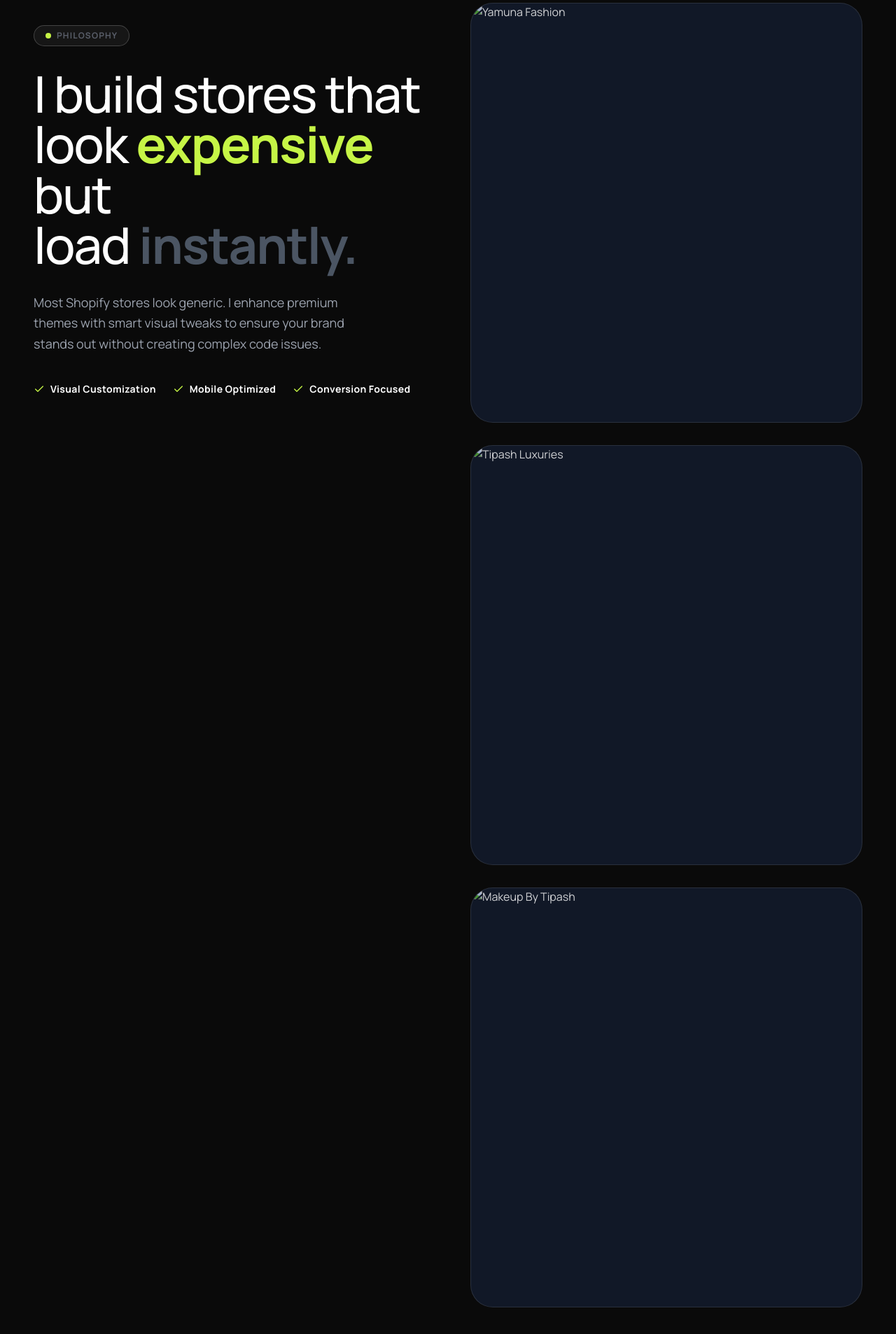
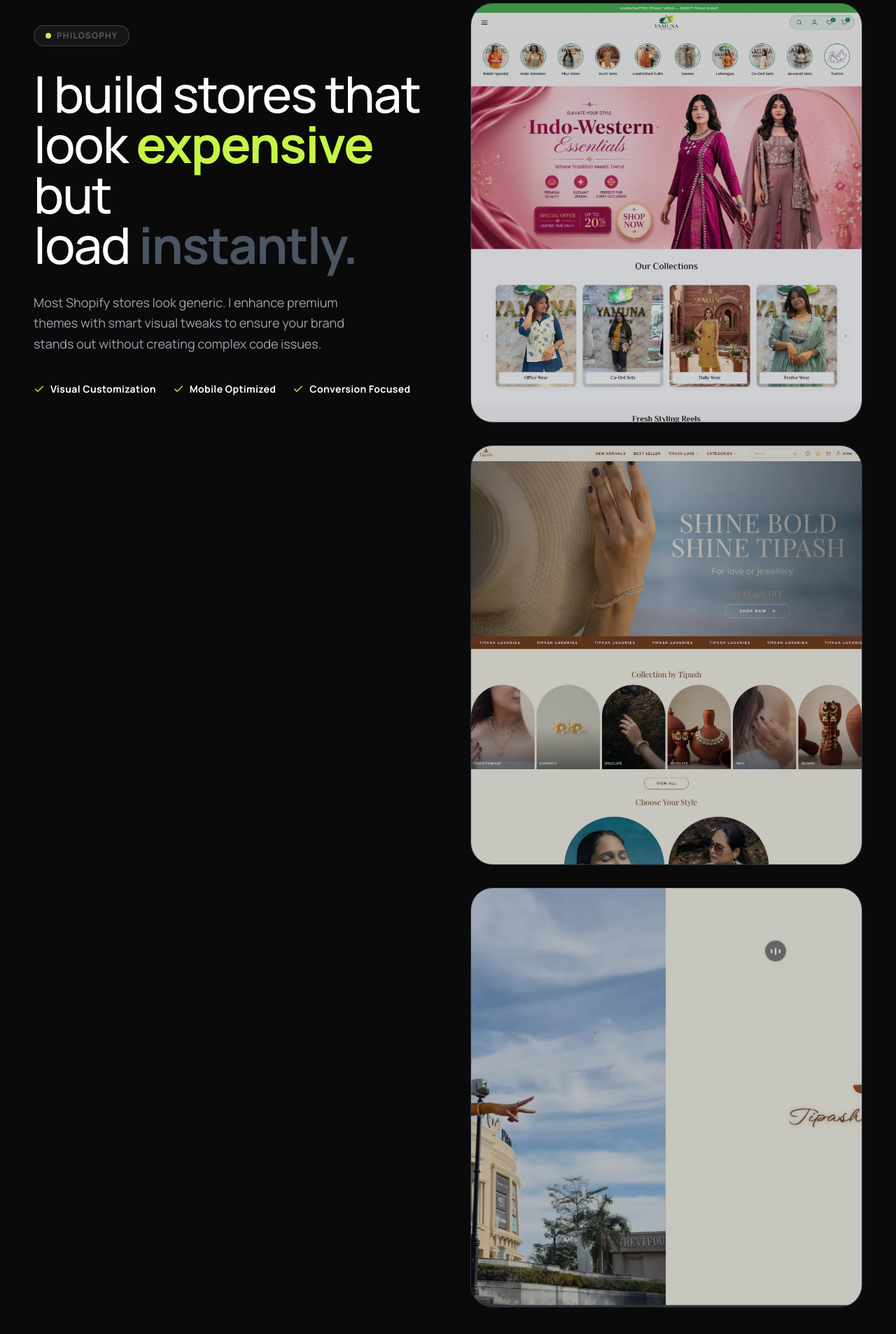
Before and after one commit to AniketShinde02/Shopify-Portfolio, a website: page src/index.html in a window 1280 px wide. Shown: the part 1360-3266 px from the top of the page at 70% size. Drawn offline with nearby package versions, Linux system fonts and the light colour scheme.

Commit message:
fix: update project screenshots and add linking

```diff
--- a/src/index.html
+++ b/src/index.html
@@ -374,19 +374,19 @@
                 <div class="flex flex-col gap-8 w-full">
 
                     <!-- Image 1: Yamuna Fashion -->
-                    <div class="h-[600px] w-full bg-gray-900 rounded-[32px] overflow-hidden sticky top-8 md:static border border-white/10 group shadow-[0_8px_30px_rgb(0,0,0,0.12)]">
-                        <img loading="lazy" src="assets/screenshots/yamunafashion.webp" alt="Yamuna Fashion" class="w-full h-full object-cover object-top opacity-80 group-hover:opacity-100 group-hover:scale-105 transition-all duration-700">
-                    </div>
+                    <a href="yamuna-fashion.html" class="block h-[600px] w-full bg-gray-900 rounded-[32px] overflow-hidden sticky top-8 md:static border border-white/10 group shadow-[0_8px_30px_rgb(0,0,0,0.12)] cursor-pointer">
+                        <img loading="lazy" src="assets/screenshots/Yamuna%20Fashion.webp" alt="Yamuna Fashion" class="w-full h-full object-cover object-top opacity-80 group-hover:opacity-100 group-hover:scale-105 transition-all duration-700">
+                    </a>
 
                     <!-- Image 2: Tipash Luxuries -->
-                    <div class="h-[600px] w-full bg-gray-900 rounded-[32px] overflow-hidden sticky top-12 md:static border border-white/10 group shadow-[0_8px_30px_rgb(0,0,0,0.12)]">
-                        <img loading="lazy" src="assets/screenshots/Tipash_Luxuries.webp" alt="Tipash Luxuries" class="w-full h-full object-cover object-top opacity-80 group-hover:opacity-100 group-hover:scale-105 transition-all duration-700">
-                    </div>
+                    <a href="tipash-luxuries.html" class="block h-[600px] w-full bg-gray-900 rounded-[32px] overflow-hidden sticky top-12 md:static border border-white/10 group shadow-[0_8px_30px_rgb(0,0,0,0.12)] cursor-pointer">
+                        <img loading="lazy" src="assets/screenshots/Tipash.webp" alt="Tipash Luxuries" class="w-full h-full object-cover object-top opacity-80 group-hover:opacity-100 group-hover:scale-105 transition-all duration-700">
+                    </a>
 
                     <!-- Image 3: Makeup By Tipash -->
-                    <div class="h-[600px] w-full bg-gray-900 rounded-[32px] overflow-hidden sticky top-16 md:static border border-white/10 group shadow-[0_8px_30px_rgb(0,0,0,0.12)]">
-                        <img loading="lazy" src="assets/screenshots/Makeup_Tipash.webp" alt="Makeup By Tipash" class="w-full h-full object-cover object-top opacity-80 group-hover:opacity-100 group-hover:scale-105 transition-all duration-700">
-                    </div>
+                    <a href="makeup-tipash.html" class="block h-[600px] w-full bg-gray-900 rounded-[32px] overflow-hidden sticky top-16 md:static border border-white/10 group shadow-[0_8px_30px_rgb(0,0,0,0.12)] cursor-pointer">
+                        <img loading="lazy" src="assets/screenshots/makeup.webp" alt="Makeup By Tipash" class="w-full h-full object-cover object-top opacity-80 group-hover:opacity-100 group-hover:scale-105 transition-all duration-700">
+                    </a>
 
                 </div>
 
@@ -416,7 +416,7 @@
 
                 <!-- Card 1: Shopify Store (wide) -->
                 <div class="md:col-span-2 group relative rounded-3xl overflow-hidden bg-[#111] border border-white/5 reveal-up h-[300px]" style="transition-delay: 0.1s;">
-                    <img decoding="async" loading="lazy" src="assets/screenshots/yamunafashion.webp" class="absolute inset-0 w-full h-full object-cover object-top transition-transform duration-700 group-hover:scale-105 opacity-50 group-hover:opacity-30" alt="Shopify Ecommerce Store">
+                    <img decoding="async" loading="lazy" src="assets/screenshots/Yamuna%20Fashion.webp" class="absolute inset-0 w-full h-full object-cover object-top transition-transform duration-700 group-hover:scale-105 opacity-50 group-hover:opacity-30" alt="Shopify Ecommerce Store">
                     <div class="absolute inset-0 bg-gradient-to-t from-black/80 via-black/20 to-transparent"></div>
                     <div class="absolute inset-0 p-8 flex flex-col justify-end items-start">
                         <div class="flex items-center gap-2 mb-3">
@@ -430,7 +430,7 @@
 
                 <!-- Card 2: Custom Web App (narrow) -->
                 <div class="group relative rounded-3xl overflow-hidden bg-[#111] border border-white/5 reveal-up h-[300px]" style="transition-delay: 0.2s;">
-                    <img decoding="async" loading="lazy" src="assets/screenshots/Tipash_Luxuries.webp" class="absolute inset-0 w-full h-full object-cover object-top transition-transform duration-700 group-hover:scale-105 opacity-50 group-hover:opacity-30" alt="Custom Web App">
+                    <img decoding="async" loading="lazy" src="assets/screenshots/Tipash.webp" class="absolute inset-0 w-full h-full object-cover object-top transition-transform duration-700 group-hover:scale-105 opacity-50 group-hover:opacity-30" alt="Custom Web App">
                     <div class="absolute inset-0 bg-gradient-to-t from-black/80 via-black/20 to-transparent"></div>
                     <div class="absolute inset-0 p-8 flex flex-col justify-end items-start">
                         <div class="flex items-center gap-2 mb-3">
```
Also changed, not shown: src/makeup-tipash.html (+1 -1 lines), src/projects.html (+3 -3 lines), src/tipash-luxuries.html (+1 -1 lines), src/yamuna-fashion.html (+1 -1 lines), src/AgencyOS.html (line endings or trailing spaces), src/DocumentKit.html (line endings or trailing spaces), src/about.html (line endings or trailing spaces), src/assets/screenshots/Tipash.webp (added), src/assets/screenshots/Yamuna Fashion.webp (added), src/assets/screenshots/makeup.webp (added), src/components/footer.html (line endings or trailing spaces), src/components/header.html (line endings or trailing spaces), src/pricing.html (line endings or trailing spaces), src/thank-you.html (line endings or trailing spaces).
